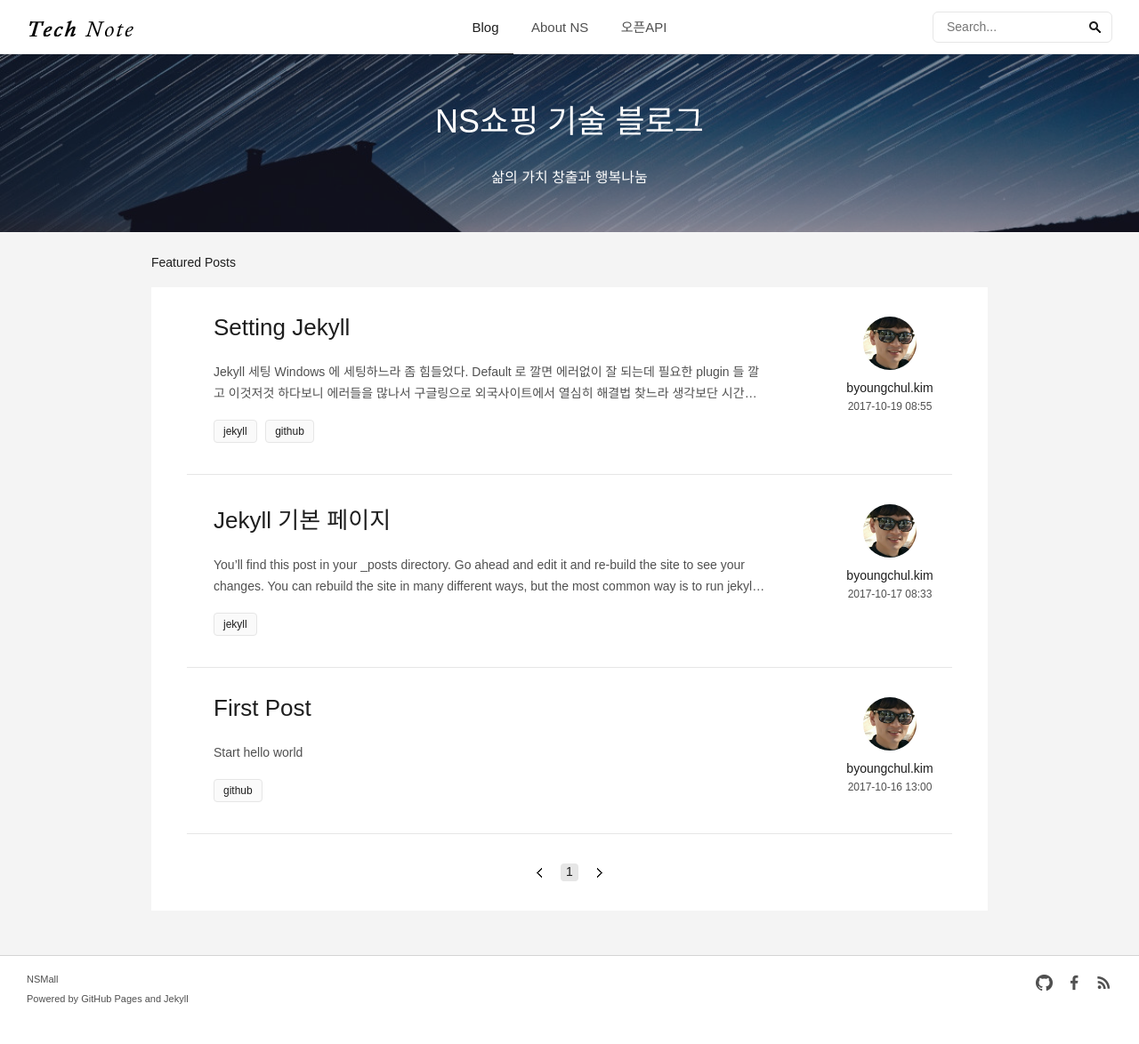
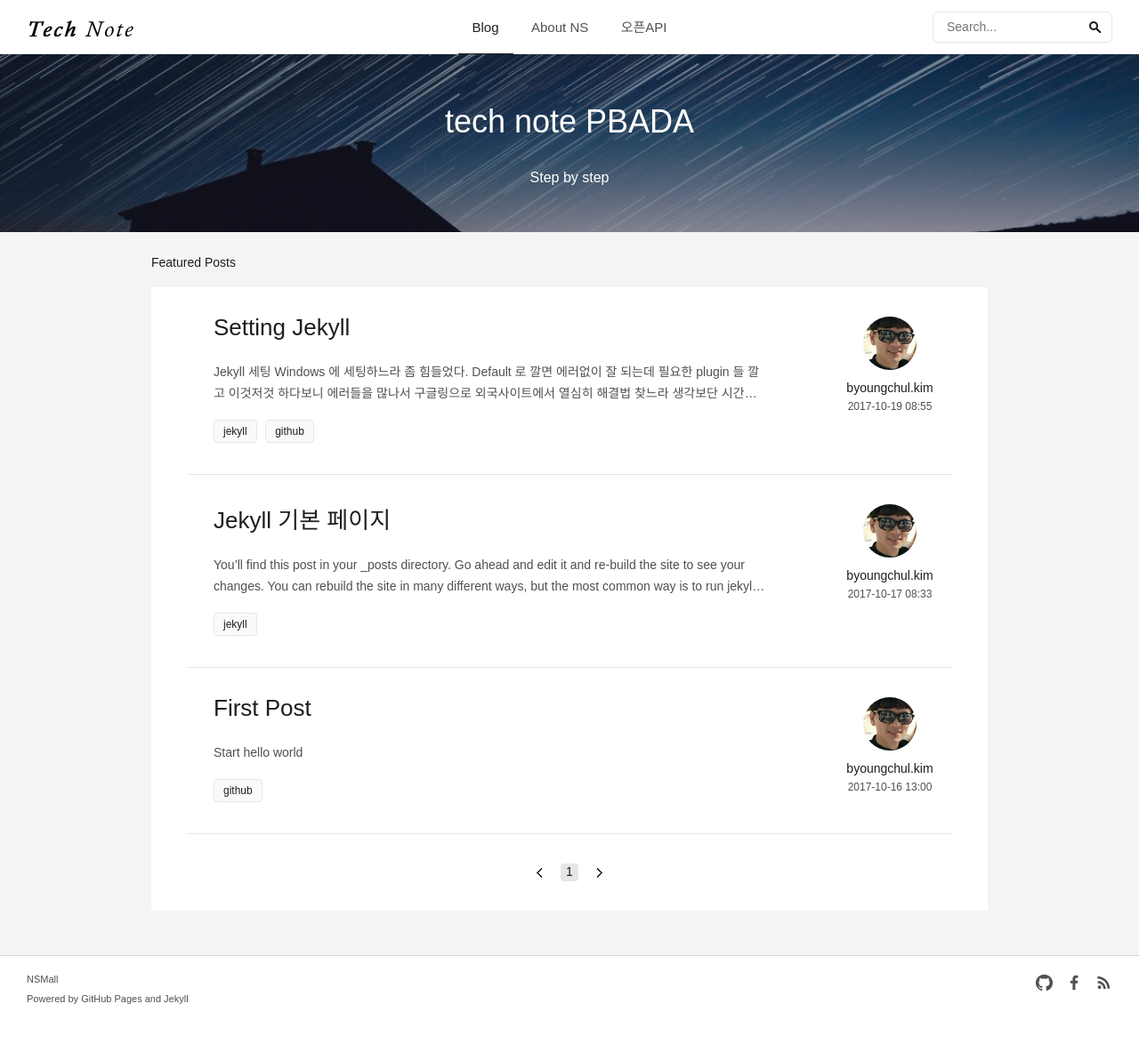
Before and after one commit to nsshopping/nsshopping.github.io, a Jekyll site: the page built from index.html, in a window 1280 px wide. Shown: the whole page at 89% size. Built offline with Jekyll 4.4.1, drawn with Linux system fonts in a browser that asks for light colours; some web fonts are replaced; the list of posts is cut into pages by our own code; comment, search, counter and statistics services are not loaded.

Commit message:
Update _config.yml

```diff
--- a/_config.yml
+++ b/_config.yml
@@ -1,17 +1,17 @@
 #Site settings
-title: NS쇼핑 기술 블로그
-email: skyksit@nsmall.com
+title: tech note PBADA
+email: cyon365@gmall.com
 description: |
-  삶의 가치 창출과 행복나눔
+   Step by step
 baseurl: ''
-url: 'http://nsshopping.github.io'
+url: 'http://pbada.github.io'
 timezone: Asia/Seoul
 
 encoding: utf-8
 highlighter: rouge
 #highlighter: pygments
 
-repository: nsshopping/nsshopping.github.io
+repository: pbada/pbada.github.io
 
 permalink: /:year/:month/:day/:title/
 
@@ -59,7 +59,7 @@ exclude: [README.md, Gemfile, Gemfile.lock]
 keep_files: [assets, files]
 github: [metadata]
 #custom
-author: skyksit@nsmall.com
+author: cyon365@gmall.com
 image: '/assets/images/default_blog_cover.jpg'
 ogimage: '/assets/images/default_blog_ogimage.jpg'
 asset_url: /assets
@@ -67,11 +67,11 @@ asset_url: /assets
 #google_analytics:
 #  ua: 'UA-108295858-1'
 facebook:
-  username: NSshopping
+  username: pbada
 #google_plus:
 #  username:
 github_url:
-  username: nsshopping
+  username: pbada
 google_tag:
   ua: GTM-NZ7M7K3
 
```
